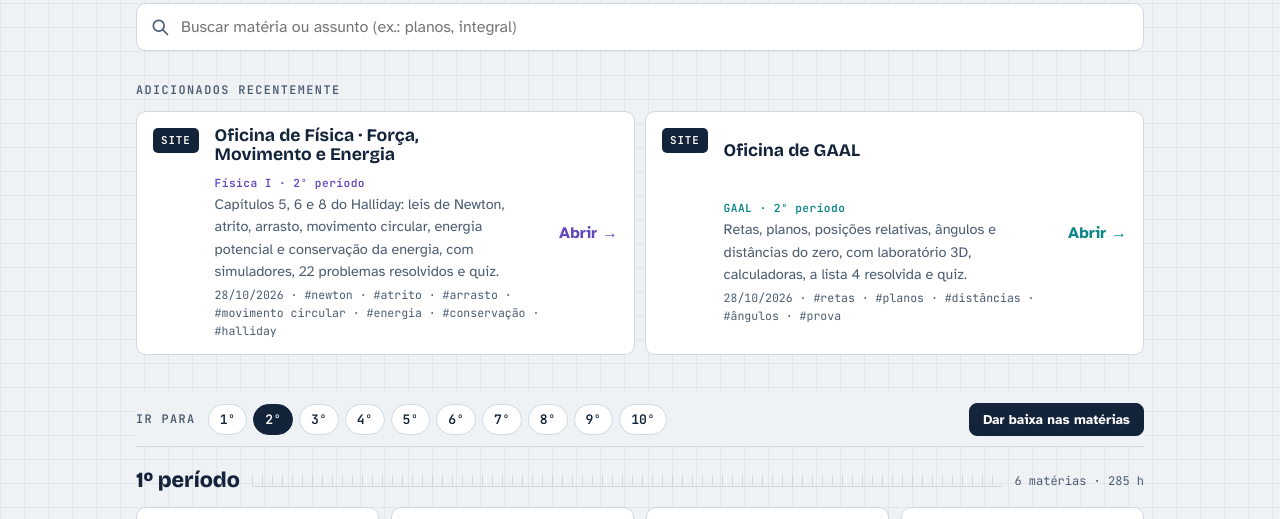
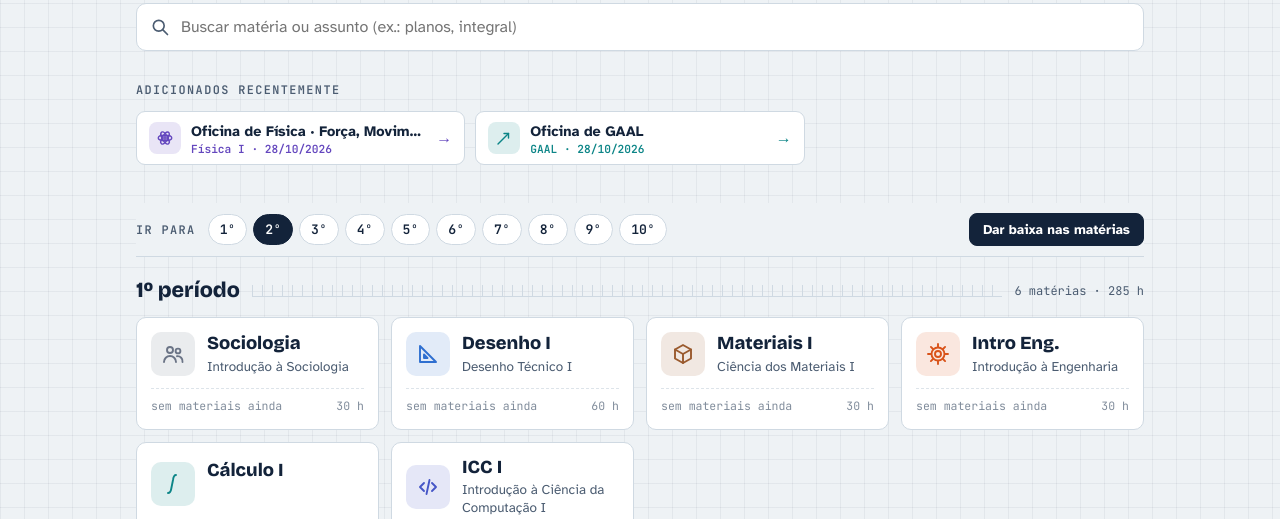
Before and after one commit to GuisBraz/Faculdade-de-bolso, a plain HTML site: page index.html in a window 1280 px wide. Shown: the part 261-780 px from the top of the page. Drawn offline with nearby package versions, Linux system fonts and the light colour scheme.

Commit message:
Compacta os cartões de adicionados recentemente
Co-Authored-By: Claude Opus 5.5 <noreply@anthropic.com>
Claude-Session: https://claude.ai/code/session_01EwjpRZMqSCHUJYT5YrUJ5W

```diff
--- a/index.html
+++ b/index.html
@@ -67,7 +67,15 @@ a{color:inherit}
 .results{display:grid;gap:8px;margin-top:10px}
 
 /* recentes */
-.recent{display:grid;grid-template-columns:repeat(auto-fill,minmax(min(100%,480px),1fr));gap:10px;margin:12px 0 38px}
+.rc{--mc:var(--accent);display:grid;grid-template-columns:auto 1fr auto;gap:10px;align-items:center;text-decoration:none;color:var(--ink);background:var(--sheet);border:1px solid var(--line);border-radius:9px;padding:8px 12px;transition:border-color .15s}
+.rc:hover{border-color:var(--mc)}
+.rc .ic{width:32px;height:32px;border-radius:8px;grid-row:auto}
+.rc .ic svg{width:18px;height:18px}
+.rc .rt{min-width:0}
+.rc b{display:block;font-size:.9rem;white-space:nowrap;overflow:hidden;text-overflow:ellipsis}
+.rc small{display:block;font:600 .7rem var(--f-mono);color:var(--mc)}
+.rc .go{font-weight:700;color:var(--mc)}
+.recent{display:grid;grid-template-columns:repeat(auto-fill,minmax(min(100%,280px),1fr));gap:10px;margin:12px 0 38px}
 
 /* períodos */
 .periodo{margin-bottom:34px}
@@ -379,7 +387,7 @@ function renderHome(){
   document.getElementById('foot').textContent=[D.aluno,D.instituicao].filter(Boolean).join(' · ');
   const rec=[...FILES].sort((a,b)=>String(b.data).localeCompare(String(a.data))).slice(0,3);
   document.getElementById('recentWrap').hidden=!rec.length;
-  document.getElementById('recent').innerHTML=rec.map(a=>fileRow(a,true)).join('');
+  document.getElementById('recent').innerHTML=rec.map(a=>'<a class="rc" style="--mc:'+esc(a.mat.cor)+'" href="'+esc(a.caminho)+'" title="'+esc(a.descricao||'')+'"><span class="ic">'+icon(a.mat.icone)+'</span><span class="rt"><b>'+esc(a.titulo)+'</b><small>'+esc(a.mat.sigla)+' · '+fdate(a.data)+'</small></span><span class="go">→</span></a>').join('');
   const pst=p=>{ const ms=MATS.filter(m=>m.periodo===p.numero); const ok=ms.filter(m=>m.status==='aprovada'), rp=ms.filter(m=>m.status==='reprovada');
     const tot=ms.reduce((a,m)=>a+(m.ch||0),0), done=ok.reduce((a,m)=>a+(m.ch||0),0);
     return {ms,ok,rp,tot,done,closed:ms.length>0&&ms.every(m=>m.status==='aprovada'||m.status==='reprovada'),full:ms.length>0&&ok.length===ms.length} };
```
